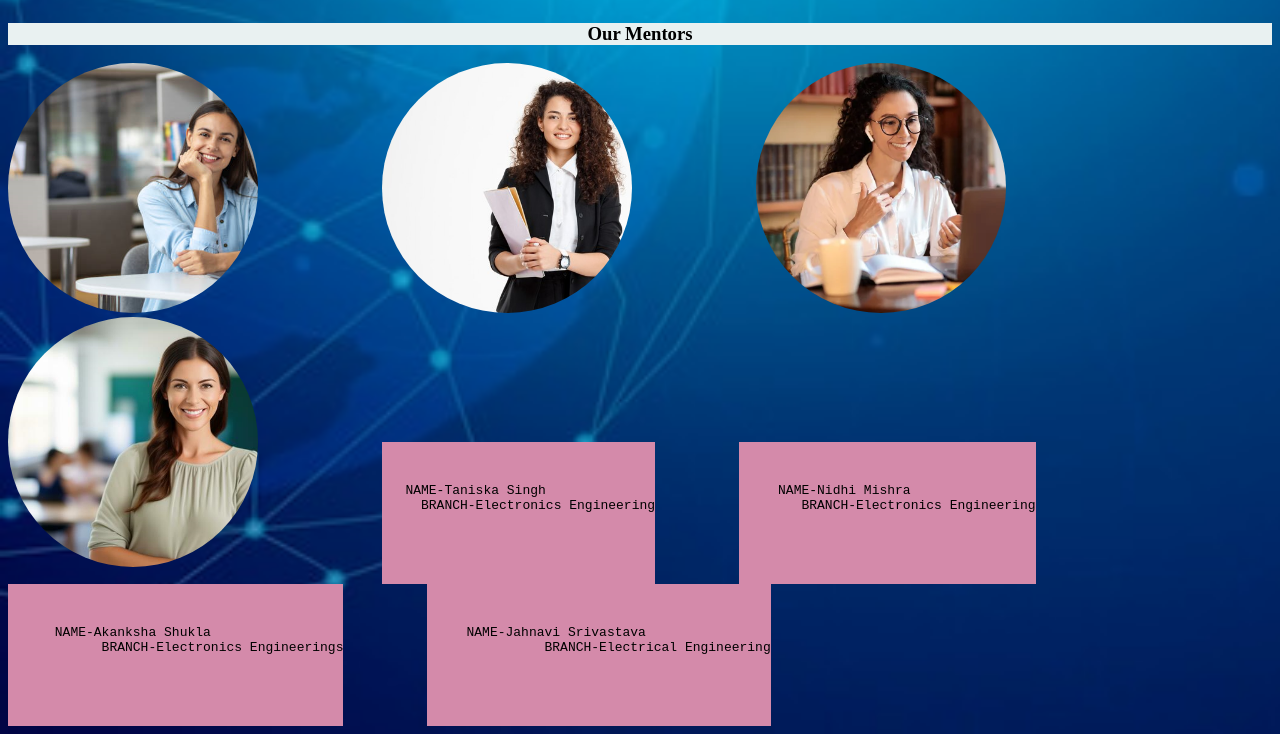
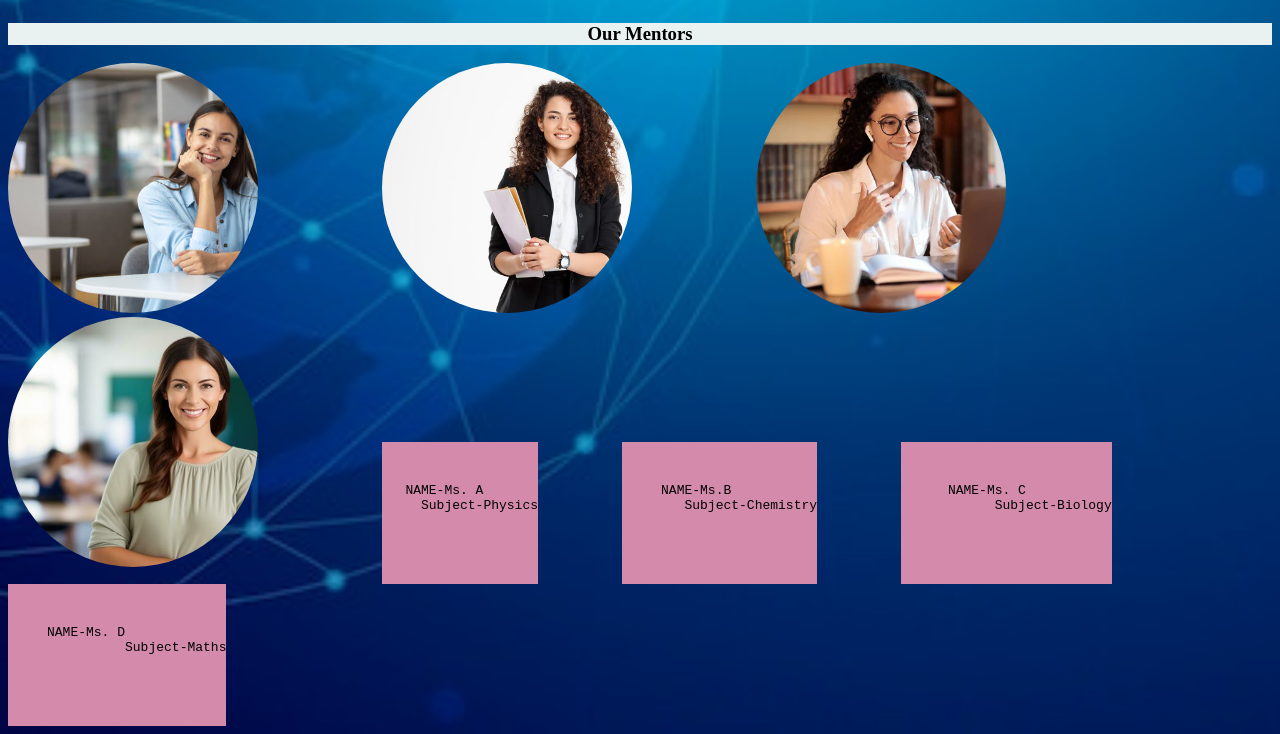
Before and after one commit to OpDeveloper20/Learning-Platform, a plain HTML site: page index.html in a window 1280 px wide. Shown: the part 526-1260 px from the top of the page. Drawn offline with Linux system fonts and the light colour scheme.

Commit message:
Update index.html

```diff
--- a/index.html
+++ b/index.html
@@ -29,29 +29,29 @@
       </div>
       <div id="p5">
       <pre>
-       <p>   NAME-Taniska Singh
-     BRANCH-Electronics Engineering
+       <p>   NAME-Ms. A
+     Subject-Physics
        </p>
       </pre>
     </div>
   <div id="p6">
       <pre>
-      <p>     NAME-Nidhi Mishra
-        BRANCH-Electronics Engineering
+      <p>     NAME-Ms.B
+        Subject-Chemistry
           </p>
         </pre>
       </div>
     <div id="p7">
       <pre>
-     <p>      NAME-Akanksha Shukla
-            BRANCH-Electronics Engineerings
+     <p>      NAME-Ms. C
+            Subject-Biology
      </p>
     </pre>
   </div>
 <div id="p8">
   <pre>
-         <p>     NAME-Jahnavi Srivastava
-               BRANCH-Electrical Engineering
+         <p>     NAME-Ms. D
+               Subject-Maths
     </p>
   </pre>
 </div>
```
